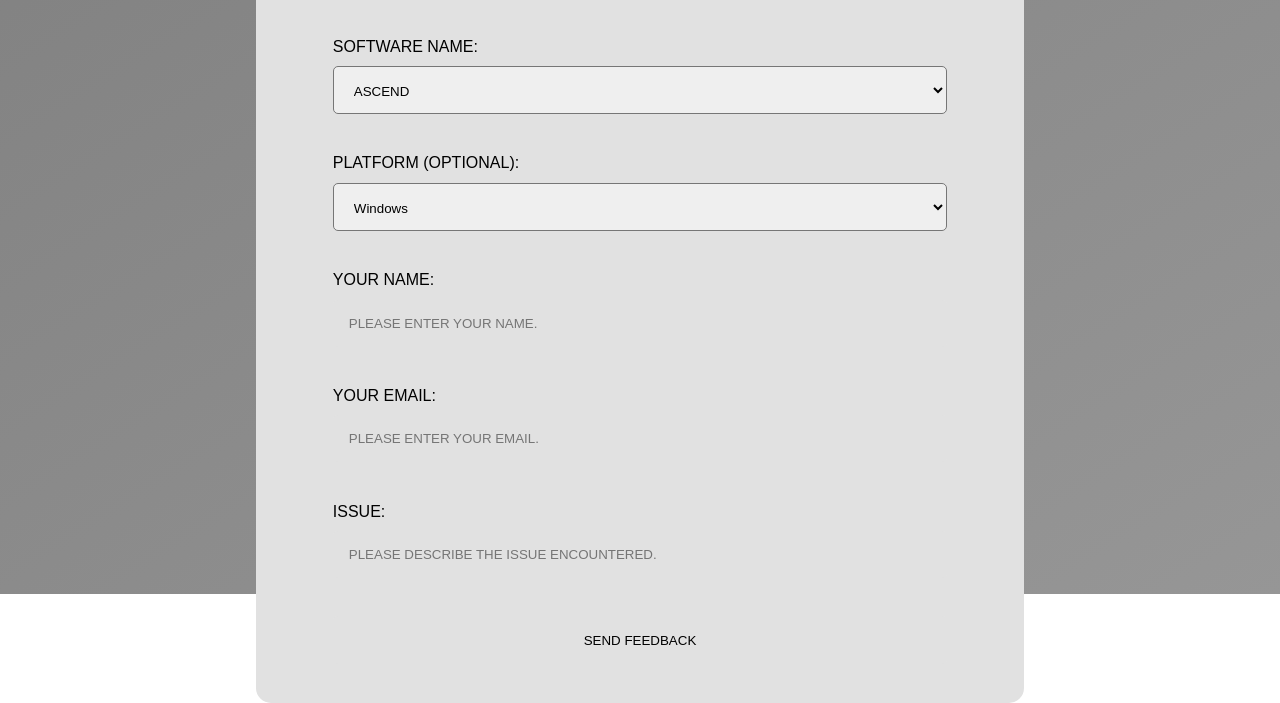
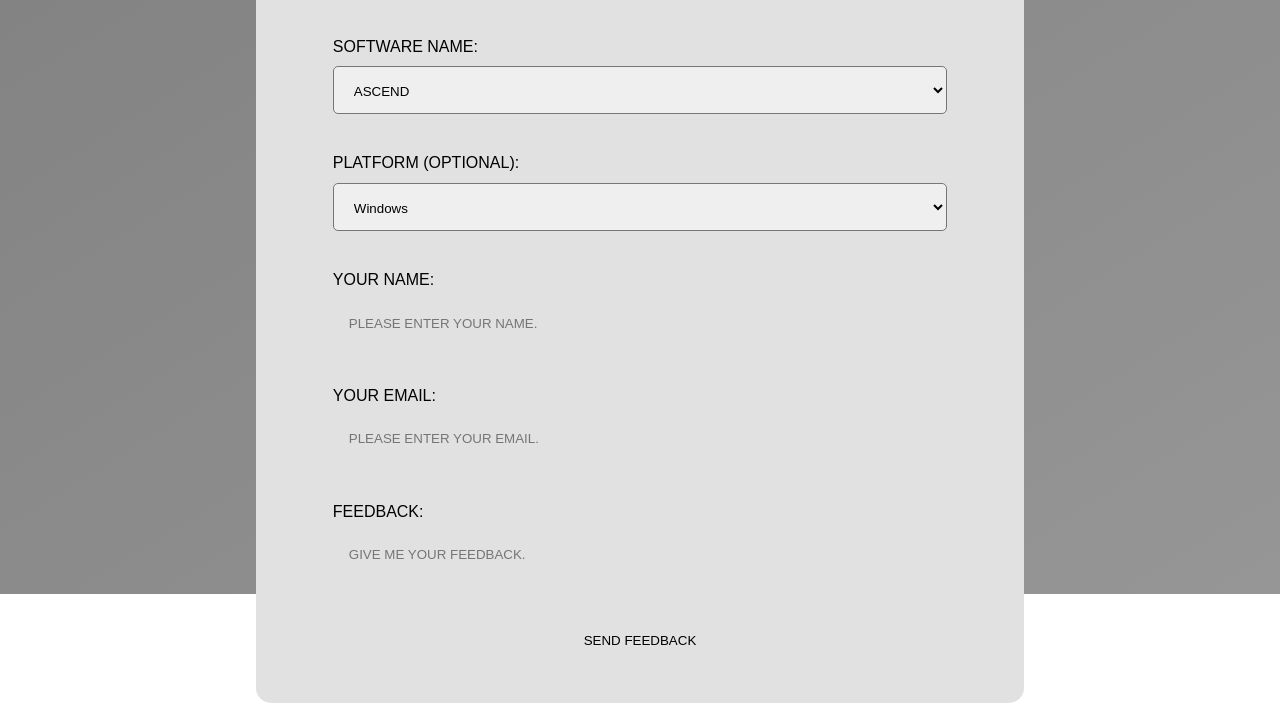
Before and after one commit to bruhitsmeray/feedback, a plain HTML site: page index.html in a window 1280 px wide. Shown: the part 206-909 px from the top of the page. Drawn offline with Linux system fonts and the light colour scheme.

Commit message:
Update index.html

```diff
--- a/index.html
+++ b/index.html
@@ -43,8 +43,8 @@
                             <input type = "text" name = "email" placeholder = "PLEASE ENTER YOUR EMAIL.">
                         </div>
                         <div class = "form-group">
-                            <label for = "issue">ISSUE:</label>
-                            <input type = "text" name = "issue" placeholder = "PLEASE DESCRIBE THE ISSUE ENCOUNTERED.">
+                            <label for = "issue">FEEDBACK:</label>
+                            <input type = "text" name = "issue" placeholder = "GIVE ME YOUR FEEDBACK.">
                         </div>
                         <input type = "submit" value = "SEND FEEDBACK" class = "contact-btn">
                     </form>
```
